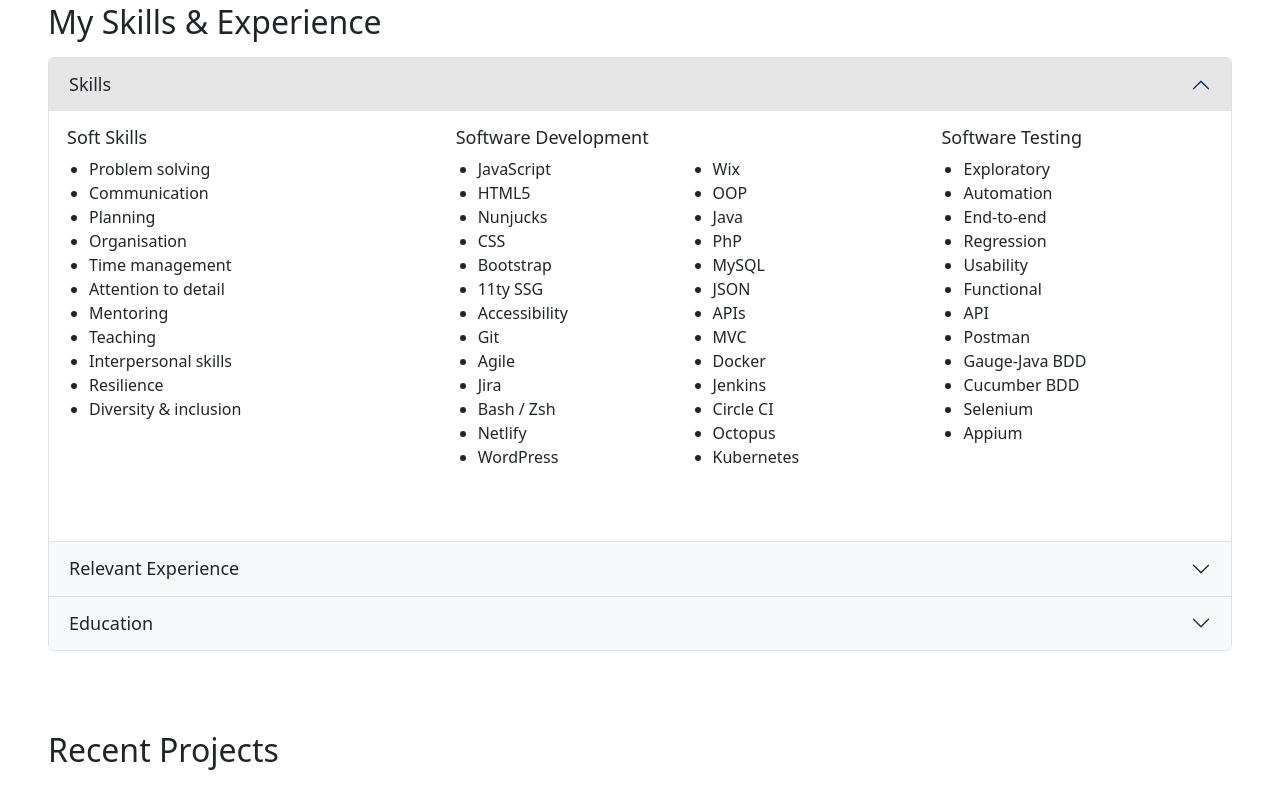
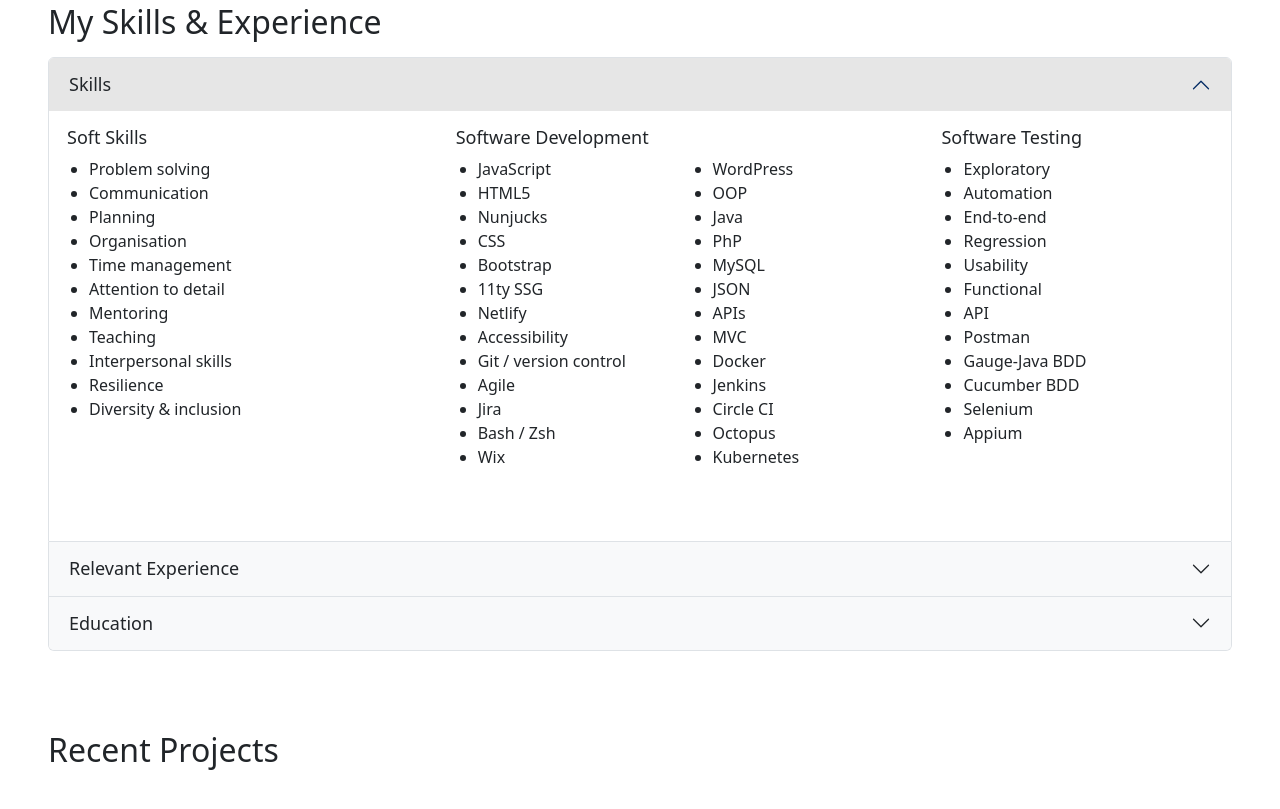
Before and after one commit to JenPatchett/portfolio-project, an Eleventy site: page src/index.njk in a window 1280 px wide. Shown: the part 798-1607 px from the top of the page. Built offline with nearby package versions, Linux system fonts and the light colour scheme; Eleventy itself is replaced by a stand-in of ours; files that its build step writes are made by us from their sources.

Commit message:
Reorder Skills list

```diff
--- a/src/_includes/skills.njk
+++ b/src/_includes/skills.njk
@@ -33,14 +33,14 @@
                         <li>CSS</li>
                         <li>Bootstrap</li>
                         <li>11ty SSG</li>
+                        <li>Netlify</li>
                         <li>Accessibility</li>
-                        <li>Git</li>
+                        <li>Git / version control</li>
                         <li>Agile</li>
                         <li>Jira</li>
                         <li>Bash / Zsh</li>
-                        <li>Netlify</li>
+                        <li>Wix</li>
                         <li>WordPress</li>
-                        <li>Wix</li>
                         <li>OOP</li>
                         <li>Java</li>
                         <li>PhP</li>
```
